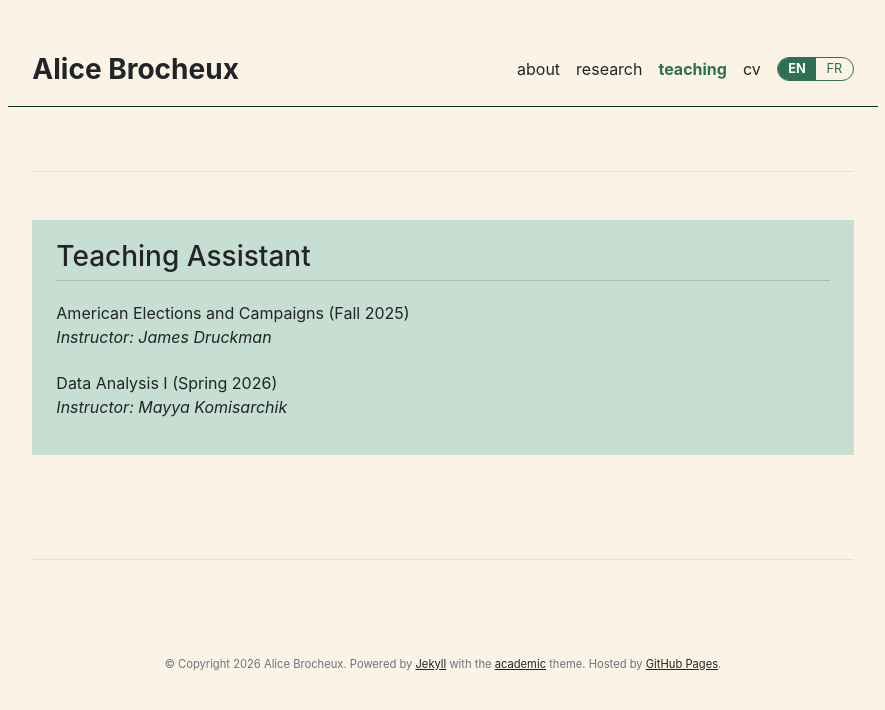
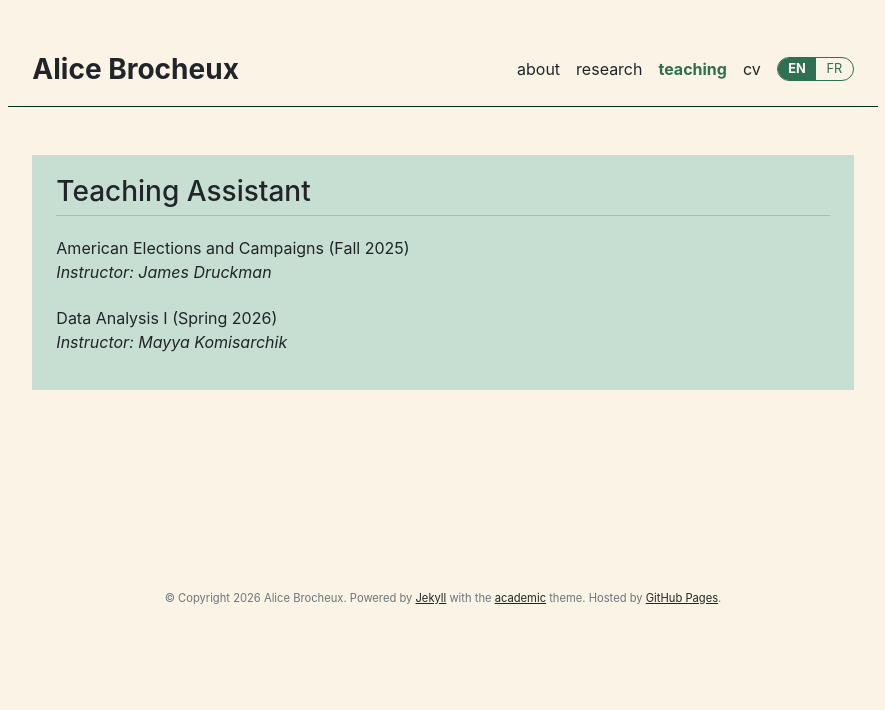
Before and after one commit to AliceBrocheux/alicebrocheux.github.io, a Jekyll site: the page built from teaching.md, in a window 1280 px wide. Shown: the top 710 px of the page, without its empty margins (197-1082 px from the left). Built offline with Jekyll 4.4.1, drawn with Linux system fonts in a browser that asks for light colours.

Commit message:
Remove orphaned grey lines (empty title bar, footer top border)
The page title heading rendered an empty border-bottom line when
title was blank; the footer's border-top was an unstyled Bootstrap
default. Both removed.

Co-Authored-By: Claude Sonnet 5 <noreply@anthropic.com>
Claude-Session: https://claude.ai/code/session_0155iGnd9qZpnMEwwTh5PQqH

```diff
--- a/_includes/footer.html
+++ b/_includes/footer.html
@@ -1,4 +1,4 @@
-<footer class="pt-5 my-5 text-muted border-top">
+<footer class="pt-5 my-5 text-muted">
   <div class="row">
     <div class="col-md-6 text-end social-media-icons">
       {% if page.url == '/' or page.url == '/fr/' %}
--- a/_layouts/page.html
+++ b/_layouts/page.html
@@ -4,7 +4,9 @@ layout: default
 
 <div class="row g-5 mb-5">
   <div class="col-md-12">
+    {% if page.title != "" %}
     <h3 class="fw-bold border-bottom pb-3 mb-5">{{ page.title }}</h3>
+    {% endif %}
     {{ content }}
   </div>
 </div>
```
